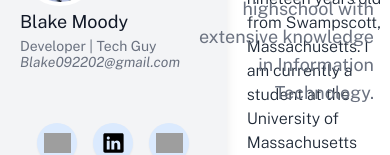
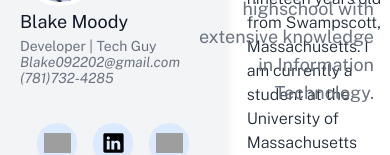
Before and after one commit to TheSwiginator/portfolio, a React (Create React App) app: page / in a window 390 px wide. Shown: the part 205-360 px from the top of the page. Built offline with nearby package versions, Linux system fonts and the light colour scheme; grey boxes are pictures that could not be loaded.

Commit message:
added phone number to contact info

```diff
--- a/src/components/profile-card.js
+++ b/src/components/profile-card.js
@@ -36,6 +36,7 @@ const ProfileCard = (props) => {
             <h2 className="font-PublicSans leading-8 text-gray-900 text-lg text-left pl-5">Blake Moody</h2>
             <p className="font-PublicSans leading-4 text-gray-500 text-sm text-left pl-5">Developer | Tech Guy</p>
             <p className="font-PublicSans leading-4 italic text-gray-500 text-sm text-left pl-5">Blake092202@gmail.com</p>
+            <p className="font-PublicSans leading-4 italic text-gray-500 text-sm text-left pl-5">(781)732-4285</p>
             <ProfileLinks />
         </div>
     );
```
